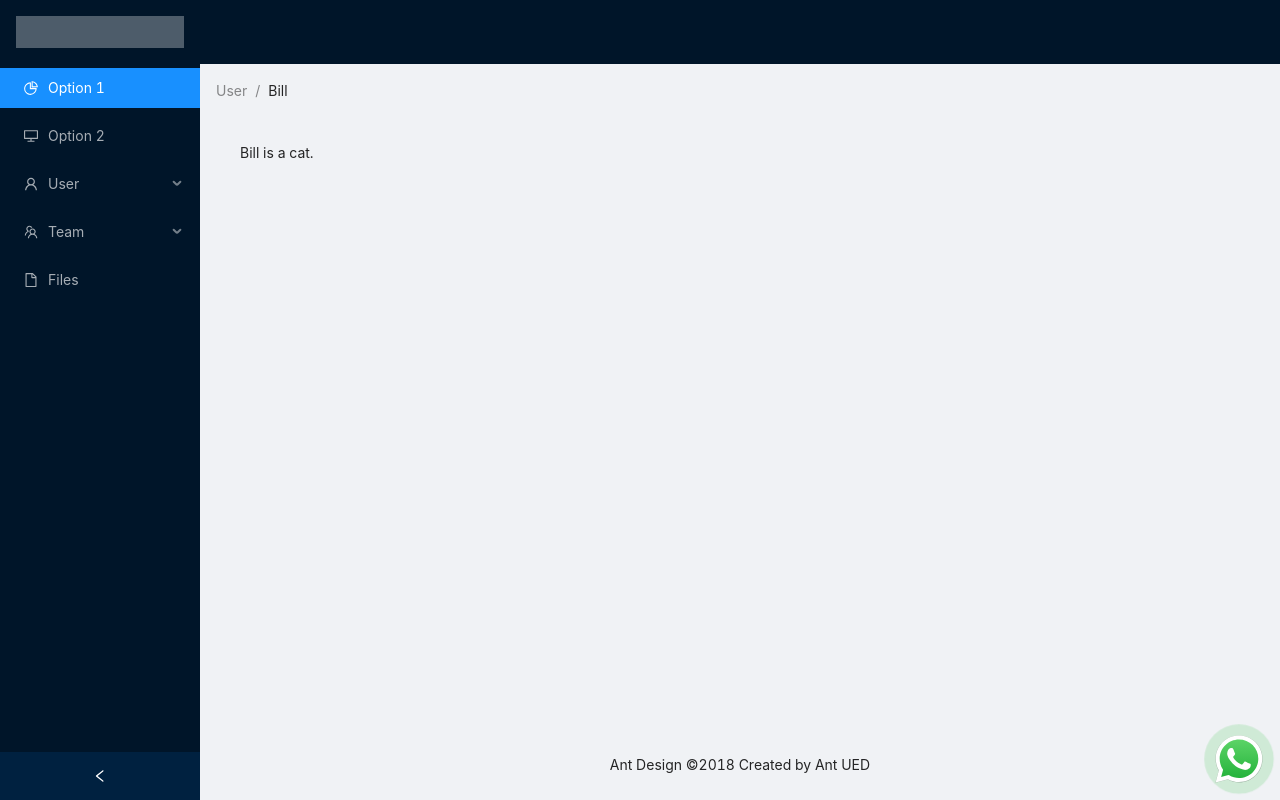
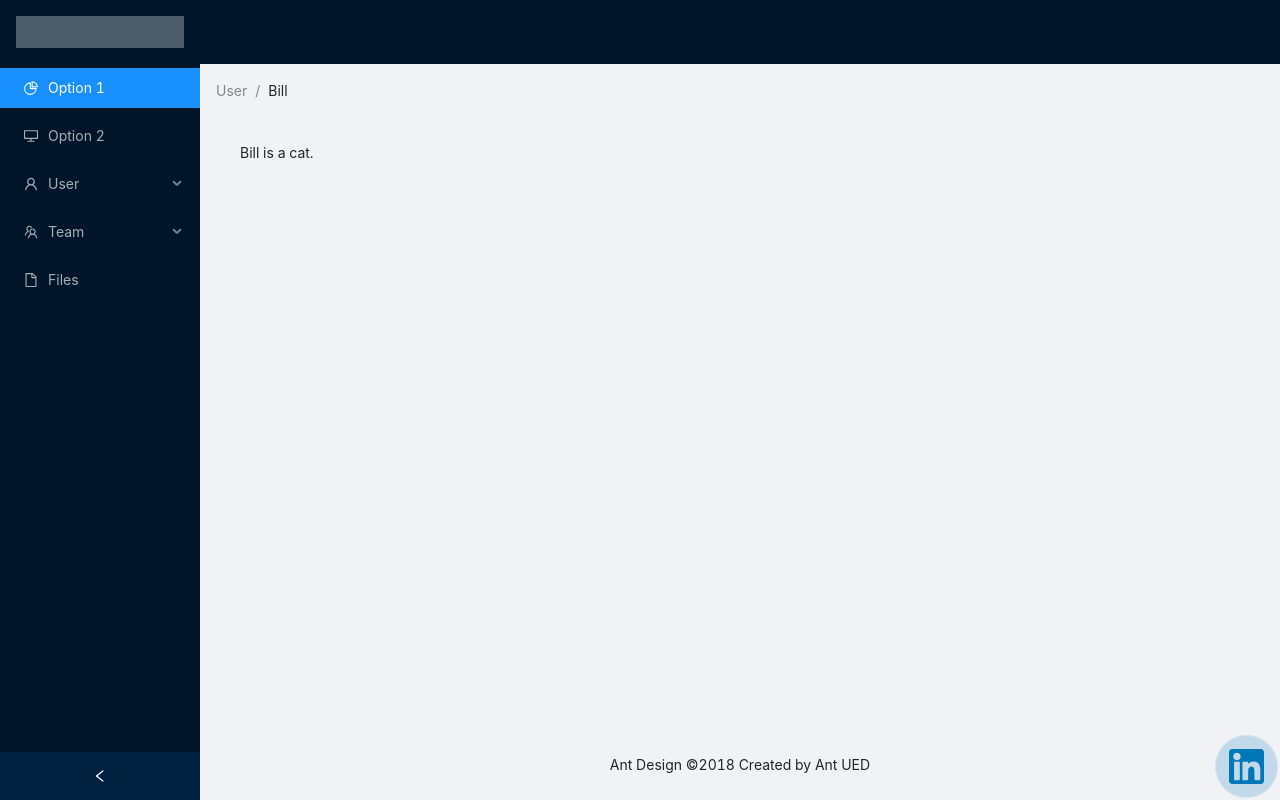
Before and after one commit to Edgard007/portafolo, a React (Create React App) app: page / in a window 1280 px wide. Built offline with nearby package versions, Linux system fonts and the light colour scheme.

Commit message:
🐛 Floating Icon

```diff
--- a/src/Components/floatingIcon.tsx
+++ b/src/Components/floatingIcon.tsx
@@ -5,18 +5,18 @@
 import styled from "styled-components";
 
 //* ==> Assets <== *//
-import iconWhatsApp from "../assets/whatsapp.svg";
+import iconLinkedin from "../assets/linkedin.svg";
 
 const FloatingIcon = () => {
   return (
     <Wrapper>
       <a
-        href="#"
+        href="https://www.linkedin.com/in/edgard007/"
         target="_blank"
         rel="noopener noreferrer"
         className="floatingIcon"
       >
-        <img src={iconWhatsApp} alt="whatsappIcon" />
+        <img src={iconLinkedin} alt="floatingIcon" />
       </a>
     </Wrapper>
   );
@@ -42,14 +42,14 @@ const Wrapper = styled.div`
     width: 100%;
     height: 100%;
     border-radius: 50%;
-    background-color: #4bca5a;
+    background-color: #0077b7;
     opacity: 0.9;
     animation: onda 1s infinite ease;
   }
 
   @keyframes onda {
     to {
-      transform: scale(1.5);
+      transform: scale(2);
       opacity: 0;
     }
   }
@@ -57,8 +57,8 @@ const Wrapper = styled.div`
   .floatingIcon img {
     position: relative;
     display: block;
-    width: 50px;
-    height: 50px;
+    width: 35px;
+    height: 35px;
   }
 `;
 
```
Also changed, not shown: src/assets/linkedin.svg (added).
